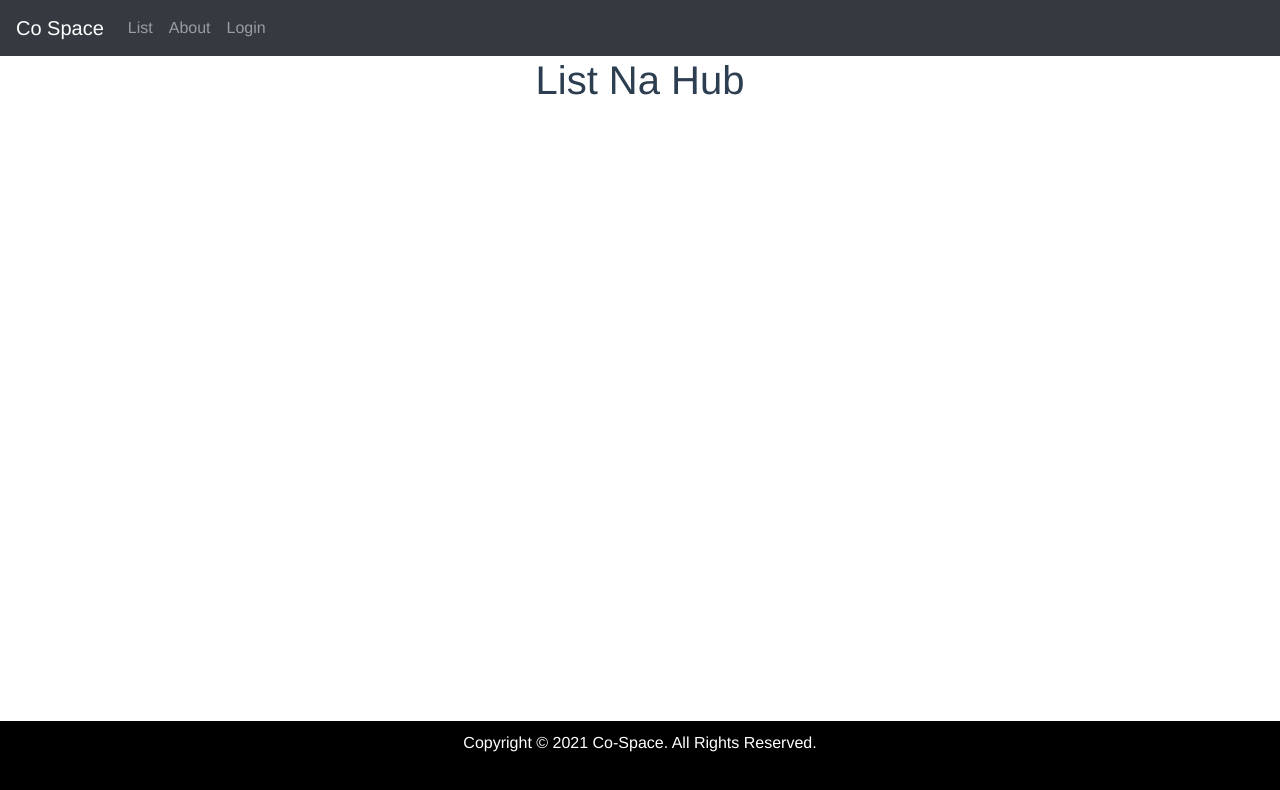
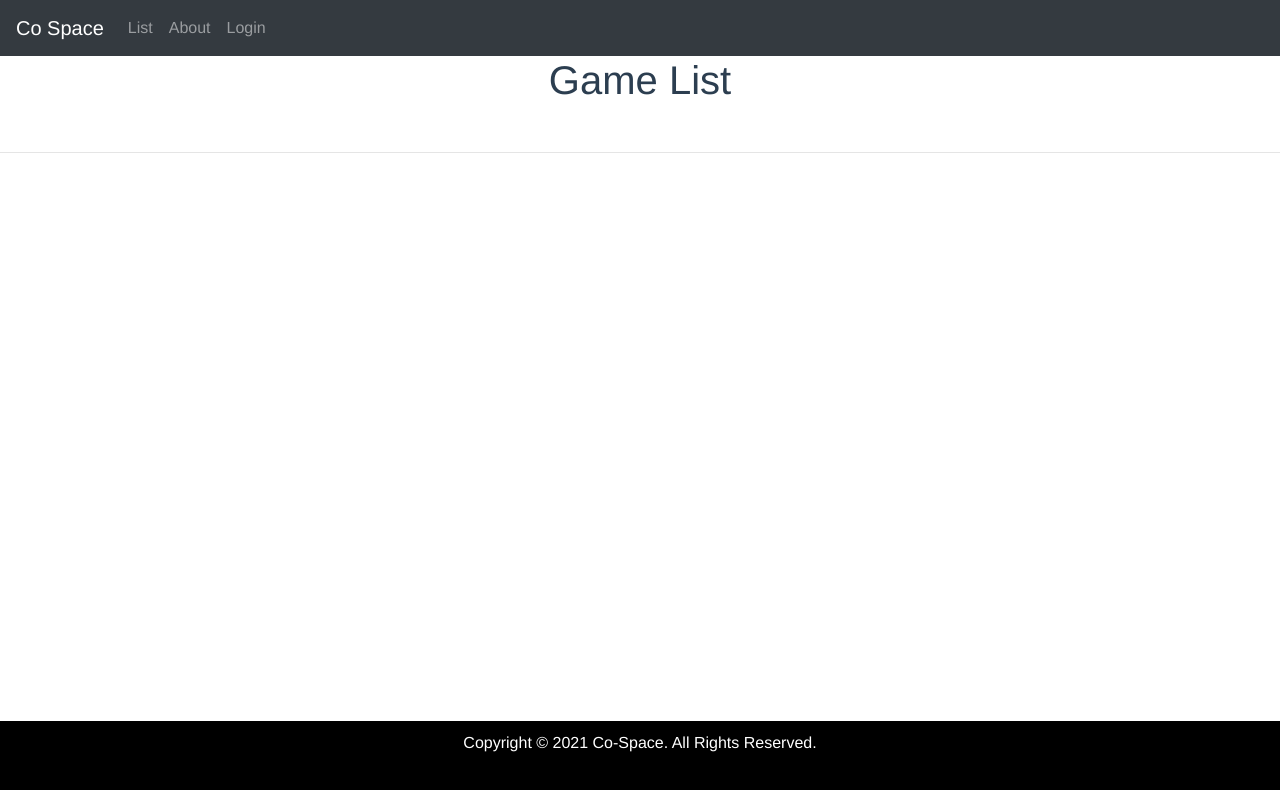
Before and after one commit to lebrancconvas/Game-Space, a Vue app: page /list in a window 1280 px wide. Shown: the top 790 px of the page. Built offline with nearby package versions, Linux system fonts and the light colour scheme.

Commit message:
:art: Update Component.

```diff
--- a/src/views/List.vue
+++ b/src/views/List.vue
@@ -1,6 +1,9 @@
 <template>
   <div>
-    <h1>List Na Hub</h1>
+    <h1>Game List</h1>
+    <br>
+    <hr>
+    <br>
   </div>
 </template>
 
```
